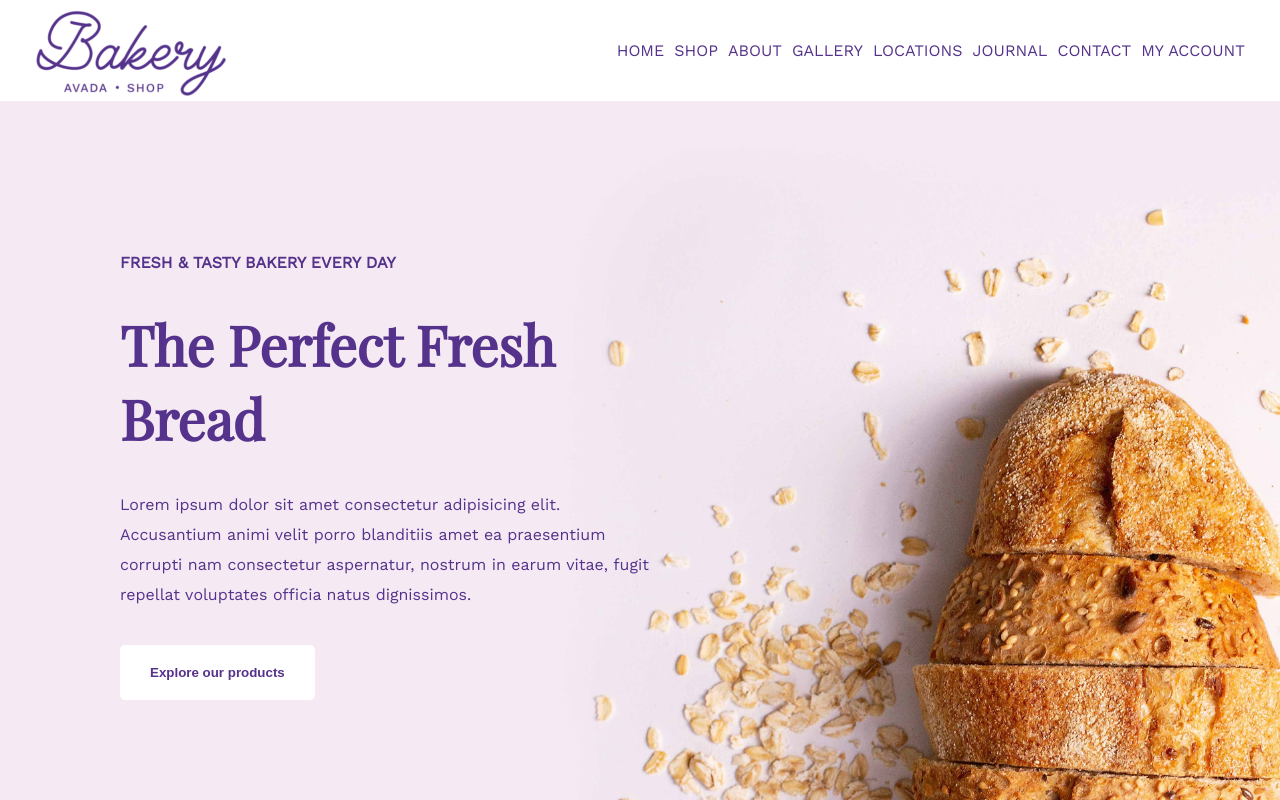
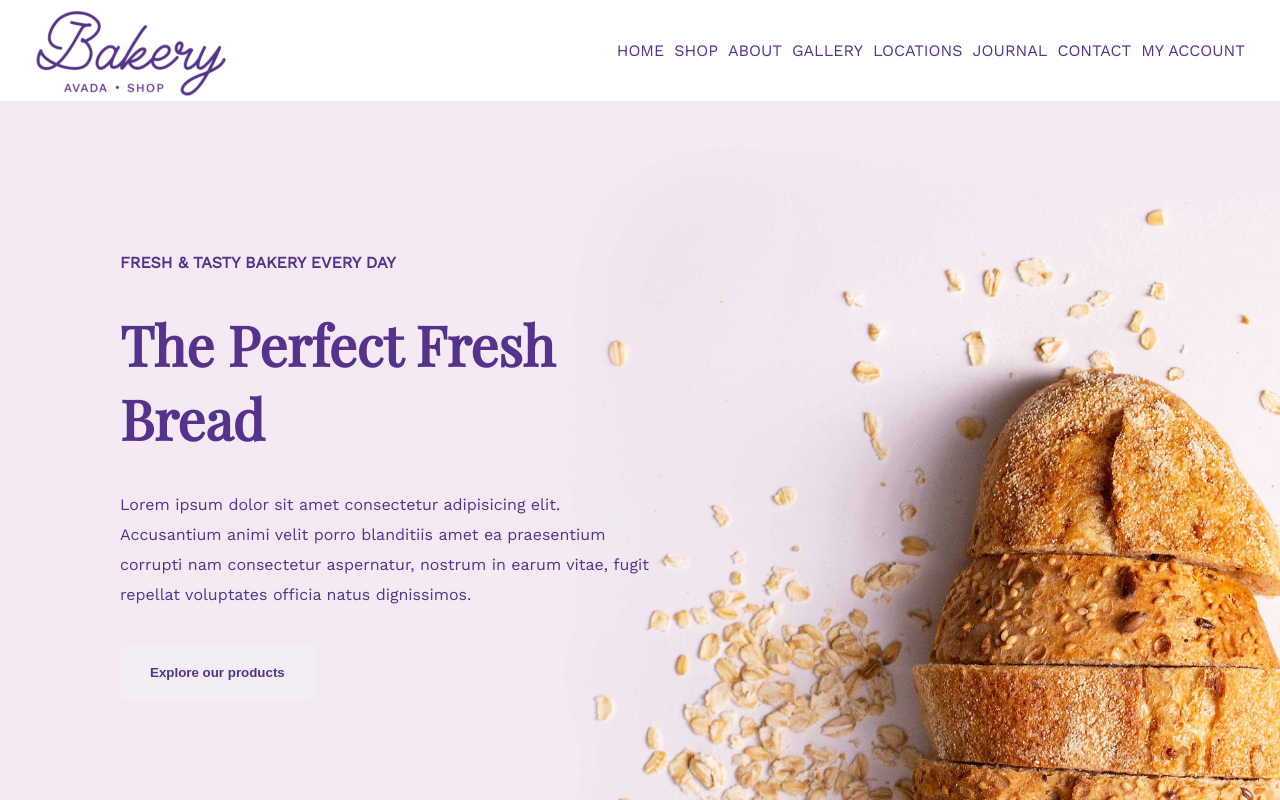
Before and after one commit to EnricoNapolitano/bakery-site, a Vue app: page / in a window 1280 px wide. In both pictures the pointer is over the button "Explore our products". Shown: the top 800 px of the page. Built offline with nearby package versions, Linux system fonts and the light colour scheme.

Commit message:
hover on white buttons

```diff
--- a/src/assets/scss/style.scss
+++ b/src/assets/scss/style.scss
@@ -92,12 +92,20 @@ li {
     font-weight: 600;
 
     cursor: pointer;
+
+    &:hover {
+        background-color: rgba($violet4, $alpha: 0.5);
+    }
 }
 
 .white-btn {
     border: transparent;
     background-color: white;
     color: $violet4;
+
+    &:hover {
+        background-color: $violet3;
+    }
 }
 
 // buttons gallery
--- a/src/components/AppHeader/HeroJumbo.vue
+++ b/src/components/AppHeader/HeroJumbo.vue
@@ -18,6 +18,7 @@ export default {
 </template>
 
 <style lang="scss">
+@use '../../assets/scss/partials/variables' as *;
 @use '../../assets/scss/partials/mixins' as *;
 
 #hero-jumbo {
@@ -36,6 +37,10 @@ export default {
 
     button {
         @include white-btn;
+
+        &:hover {
+            background-color: $violet2;
+        }
     }
 }
 </style>
--- a/src/components/AppMain/DeliveySection.vue
+++ b/src/components/AppMain/DeliveySection.vue
@@ -15,6 +15,7 @@ export default {
 </template>
 
 <style lang="scss">
+@use '../../assets/scss/partials/variables' as *;
 @use '../../assets/scss/partials/mixins' as *;
 
 #delivery {
@@ -32,6 +33,10 @@ export default {
 
     button {
         @include white-btn;
+
+        &:hover {
+            background-color: $violet2;
+        }
     }
 }
 </style>
```
